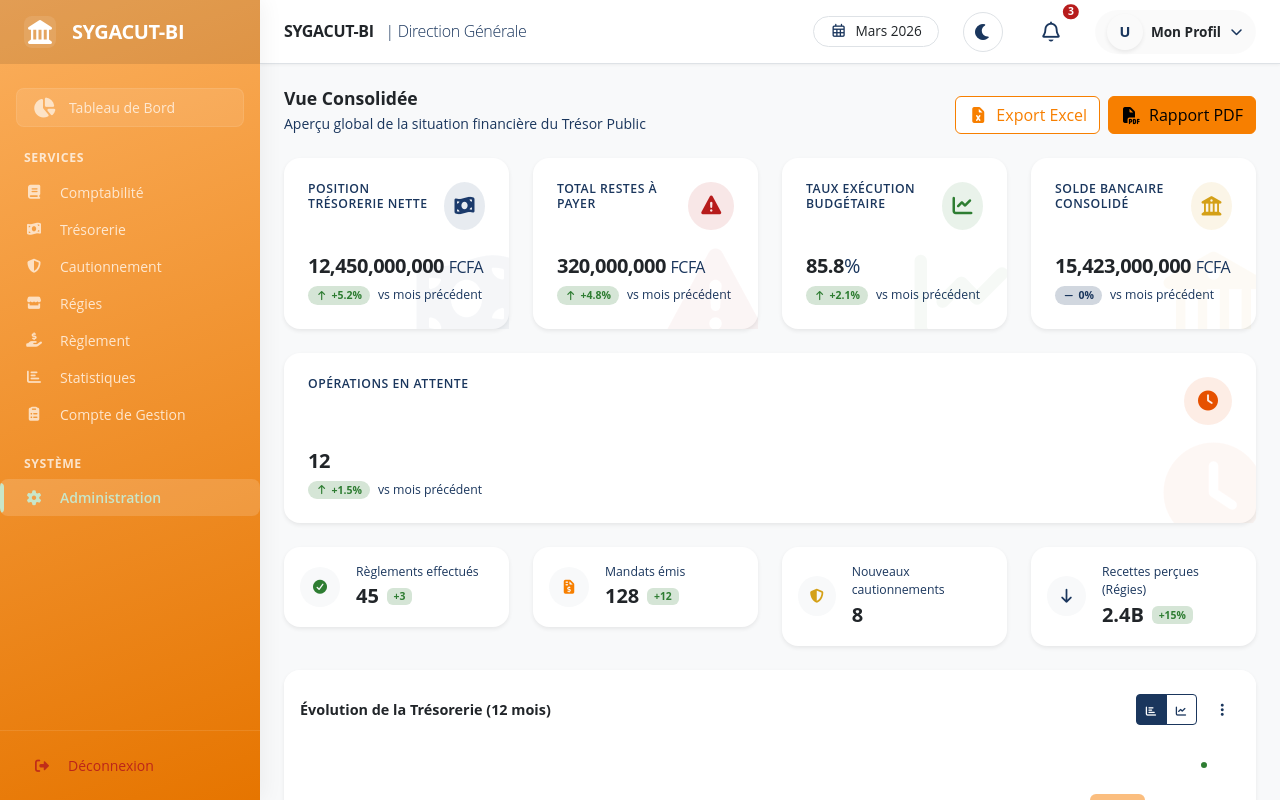
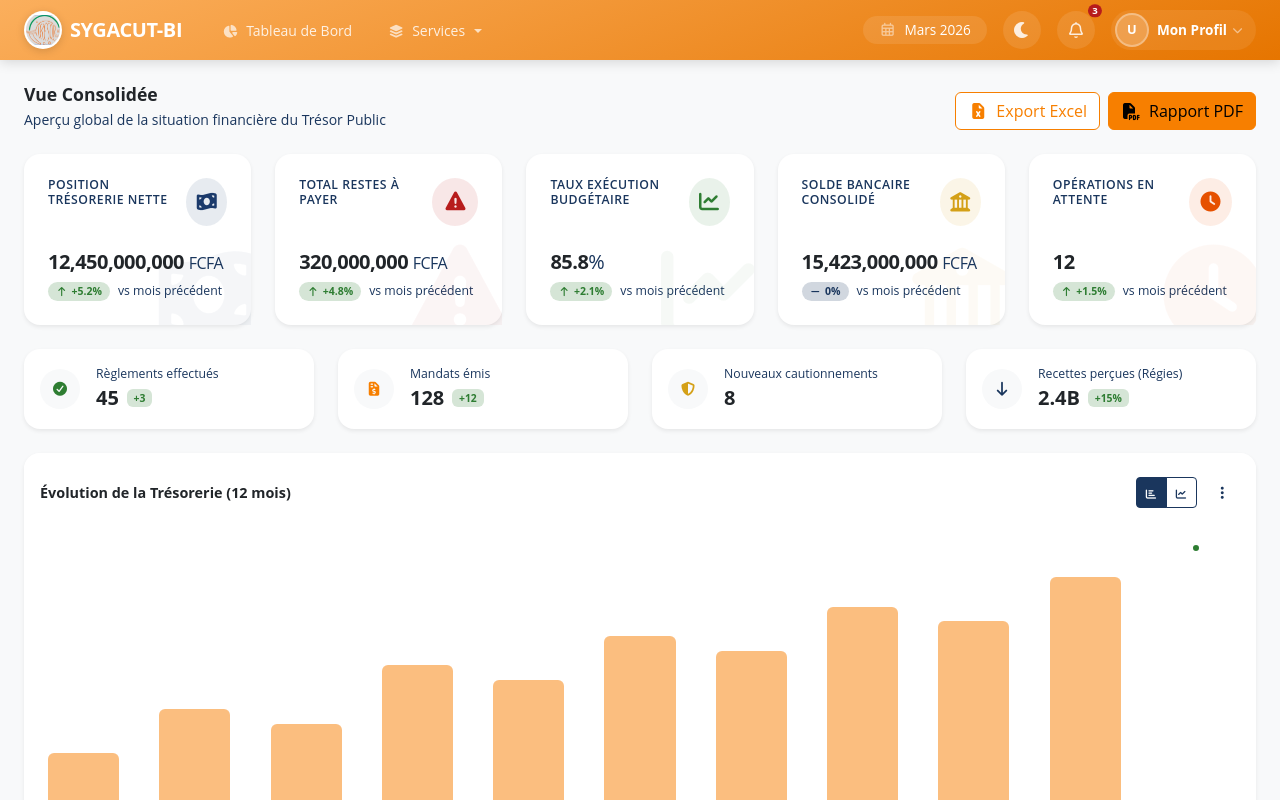
Before and after one commit to desyassemien/ACCTBI-UI, an Angular app: page /admin in a window 1280 px wide. Shown: the top 800 px of the page. Built offline with nearby package versions, Linux system fonts and the light colour scheme; sample sign-in values are in the browser's storage.

Commit message:
sygacut-bi layout horizontal

```diff
--- a/src/app/features/cautionnement/cautionnement.component.html
+++ b/src/app/features/cautionnement/cautionnement.component.html
@@ -32,7 +32,7 @@
                     <input type="radio" class="btn-check" name="btnradio" id="btnradio2" autocomplete="off"
                         [checked]="isDragDropMode" (change)="toggleMode('dragdrop')">
                     <label class="btn btn-outline-primary btn-sm px-3" for="btnradio2"><i
-                            class="fas fa-arrows-alt me-1"></i> Drag & Drop</label>
+                            class="fas fa-arrows-alt me-1"></i> Dynamique</label>
                 </div>
             </div>
 
--- a/src/app/features/regies/regies.component.html
+++ b/src/app/features/regies/regies.component.html
@@ -32,7 +32,7 @@
                     <input type="radio" class="btn-check" name="btnradio" id="btnradio2" autocomplete="off"
                         [checked]="isDragDropMode" (change)="toggleMode('dragdrop')">
                     <label class="btn btn-outline-primary btn-sm px-3" for="btnradio2"><i
-                            class="fas fa-arrows-alt me-1"></i> Drag & Drop</label>
+                            class="fas fa-arrows-alt me-1"></i> Dynamique</label>
                 </div>
             </div>
 
--- a/src/app/features/tresorerie/tresorerie.component.html
+++ b/src/app/features/tresorerie/tresorerie.component.html
@@ -45,7 +45,8 @@
                     <label class="btn btn-outline-primary btn-sm px-3" for="classicMode">Classique</label>
 
                     <input type="radio" class="btn-check" name="modeRadio" id="dragMode" [checked]="isDragDropMode" (change)="toggleMode('dragdrop')">
-                    <label class="btn btn-outline-primary btn-sm px-3" for="dragMode">Dynamique</label>
+                    <label class="btn btn-outline-primary btn-sm px-3" for="dragMode"><i
+                            class="fas fa-arrows-alt me-1"></i>Dynamique</label>
                 </div>
             </div>
 
--- a/src/app/layout/header/header.component.html
+++ b/src/app/layout/header/header.component.html
@@ -1,90 +1,122 @@
-<header
-    class="app-header d-flex align-items-center justify-content-between px-4 bg-surface border-bottom transition-all">
+<!-- Topbar Navigation — Falcon-inspired horizontal layout -->
+<nav class="topbar navbar navbar-expand-lg">
+    <div class="container-fluid px-3 px-lg-4">
 
-    <!-- Left Side: Mobile Toggle & Page Context -->
-    <div class="d-flex align-items-center">
-        <!-- Mobile Sidebar Toggle -->
-        <button class="btn btn-icon d-xl-none me-3" type="button" data-bs-toggle="offcanvas"
-            data-bs-target="#mobileSidebar" aria-controls="mobileSidebar">
-            <i class="fas fa-bars fs-5 text-secondary"></i>
-        </button>
+        <!-- Row 1: Logo + Hamburger + Right Actions -->
+        <div class="d-flex align-items-center w-100">
 
-        <!-- Optional: Breadcrumb or context title can go here based on route -->
-        <h5 class="mb-0 fw-bold d-none d-md-block text-primary-900 tracking-tight">SYGACUT-BI <span
-                class="fw-light text-secondary ms-2 fs-6">| Direction Générale</span></h5>
+            <!-- Logo -->
+            <a class="navbar-brand d-flex align-items-center me-4 text-decoration-none" routerLink="/dashboard">
+                <img src="img/logo-dgtcp.png" alt="DGTCP" class="brand-logo me-2" />
+                <span class="fs-5 fw-bold text-white tracking-tight">SYGACUT-BI</span>
+            </a>
+
+            <!-- Desktop Navigation (inline on lg+) -->
+            <div class="collapse navbar-collapse" id="topbarNavCollapse">
+                <ul class="navbar-nav me-auto gap-1">
+                    <!-- Dashboard -->
+                    <li class="nav-item">
+                        <a class="nav-link px-3 py-2 rounded-2" routerLink="/dashboard" routerLinkActive="active"
+                            [routerLinkActiveOptions]="{exact: true}">
+                            <i class="fas fa-chart-pie me-2"></i>Tableau de Bord
+                        </a>
+                    </li>
+
+                    <!-- Services Dropdown -->
+                    <li class="nav-item dropdown">
+                        <a class="nav-link dropdown-toggle px-3 py-2 rounded-2" href="#" role="button"
+                            data-bs-toggle="dropdown" aria-expanded="false"
+                            [class.active]="isServicesActive">
+                            <i class="fas fa-layer-group me-2"></i>Services
+                        </a>
+                        <div class="dropdown-menu dropdown-menu-services border-0 shadow-lg mt-1 rounded-3 py-2">
+                            @for (item of serviceItems; track item.path) {
+                            <a class="dropdown-item d-flex align-items-center px-3 py-2" [routerLink]="item.path"
+                                routerLinkActive="active-item">
+                                <i [class]="item.icon + ' me-3 text-secondary'" style="width: 18px; text-align: center;"></i>
+                                <span class="fw-medium">{{ item.label }}</span>
+                            </a>
+                            }
+                        </div>
+                    </li>
+
+                    <!-- Administration -->
+                    <!-- <li class="nav-item">
+                        <a class="nav-link px-3 py-2 rounded-2" routerLink="/admin" routerLinkActive="active">
+                            <i class="fas fa-cog me-2"></i>Administration
+                        </a>
+                    </li> -->
+                </ul>
             </div>
 
-    <!-- Right Side: Actions & Profile -->
-    <div class="d-flex align-items-center gap-3 gap-md-4">
+            <!-- Right Side Actions -->
+            <div class="d-flex align-items-center gap-2 gap-md-3 ms-auto">
 
-        <!-- Global Period Selector (Desktop only) -->
-        <div class="d-none d-lg-flex align-items-center bg-body px-3 py-1 rounded-pill border">
-            <i class="far fa-calendar-alt text-secondary me-2"></i>
-            <span class="fs-7 fw-medium text-dark">Mars 2026</span>
+                <!-- Global Period (Desktop) -->
+                <div class="d-none d-xl-flex align-items-center bg-white bg-opacity-10 px-3 py-1 rounded-pill">
+                    <i class="far fa-calendar-alt text-white-50 me-2"></i>
+                    <span class="fs-7 fw-medium text-white">Mars 2026</span>
                 </div>
 
                 <!-- Theme Toggle -->
-        <div class="position-relative cursor-pointer me-1">
-            <div class="btn-icon rounded-circle bg-body position-relative d-flex align-items-center justify-content-center border"
-                style="width: 40px; height: 40px;" (click)="toggleTheme()"
-                [title]="isDarkMode ? 'Passer en mode clair' : 'Passer en mode sombre'">
-                <i class="fs-6 text-secondary" [class.fas]="true" [class.fa-sun]="isDarkMode"
+                <button class="topbar-action-btn" (click)="toggleTheme()"
+                    [title]="isDarkMode ? 'Mode clair' : 'Mode sombre'">
+                    <i class="fs-6" [class.fas]="true" [class.fa-sun]="isDarkMode"
                         [class.fa-moon]="!isDarkMode"></i>
-            </div>
-        </div>
+                </button>
 
                 <!-- Notifications -->
-        <div class="position-relative cursor-pointer">
-            <div class="btn-icon rounded-circle bg-body position-relative d-flex align-items-center justify-content-center"
-                style="width: 40px; height: 40px;">
-                <i class="far fa-bell fs-5 text-secondary"></i>
+                <button class="topbar-action-btn position-relative">
+                    <i class="far fa-bell fs-6"></i>
                     @if (notificationCount > 0) {
                     <span
-                    class="position-absolute top-0 start-100 translate-middle badge rounded-pill bg-danger border border-2 border-white"
-                    style="font-size: 0.65rem; padding: 0.25em 0.5em;">
+                        class="position-absolute top-0 start-100 translate-middle badge rounded-pill bg-danger"
+                        style="font-size: 0.6rem; padding: 0.2em 0.45em;">
                         {{ notificationCount }}
-                    <span class="visually-hidden">notifications non lues</span>
                     </span>
                     }
-            </div>
-        </div>
+                </button>
 
                 <!-- User Profile Dropdown -->
                 <div class="dropdown">
-            <div class="btn btn-outline-secondary border-0 d-flex align-items-center gap-2 cursor-pointer user-select-none"
-                data-bs-toggle="dropdown" aria-expanded="false"
-                style="padding: 0.25rem 0.75rem; border-radius: 50px; background: rgba(0,0,0,0.02)">
-                <!-- Avatar -->
-                <div class="avatar-circle bg-primary-100 text-primary-700 fw-bold d-flex align-items-center justify-content-center rounded-circle shadow-sm"
-                    style="width: 36px; height: 36px; font-size: 0.9rem;">
+                    <button
+                        class="topbar-user-btn d-flex align-items-center gap-2"
+                        data-bs-toggle="dropdown" aria-expanded="false">
+                        <div class="avatar-circle">
                             {{ user()?.prenom?.charAt(0) || 'U' }}{{ user()?.nom?.charAt(0) || '' }}
                         </div>
+                        <div class="d-none d-md-flex align-items-center">
+                            <span class="fs-7 fw-bold text-white me-1">Mon Profil</span>
+                            <i class="fas fa-chevron-down fs-9 text-white-50"></i>
+                        </div>
+                    </button>
 
-                <!-- User Info (Desktop only) -->
-                <div class="d-none d-md-flex align-items-center lh-1 text-start">
-                    <span class="fs-7 fw-bold text-dark me-2">Mon Profil</span>
-                    <i class="fas fa-chevron-down fs-8 text-secondary"></i>
-                </div>
-            </div>
-
-            <!-- Dropdown Menu -->
-            <ul class="dropdown-menu dropdown-menu-end shadow-sm border-0 mt-2 rounded-3 py-2">
+                    <ul class="dropdown-menu dropdown-menu-end shadow-lg border-0 mt-2 rounded-3 py-2">
                         <li>
                             <div class="px-3 py-2 d-md-none border-bottom mb-2">
                                 <div class="fw-bold fs-7">{{ user()?.prenom }} {{ user()?.nom }}</div>
                                 <div class="text-secondary fs-8">{{ user()?.role }}</div>
                             </div>
                         </li>
-                <li><a class="dropdown-item py-2 px-3 fw-medium text-dark" routerLink="/profil"><i
-                            class="far fa-user me-2 text-secondary"></i> Mon Profil</a></li>
-                <li><a class="dropdown-item py-2 px-3 fw-medium text-dark" href="#"><i
-                            class="fas fa-cog me-2 text-secondary"></i> Paramètres</a></li>
+                        <li><a class="dropdown-item py-2 px-3 fw-medium" routerLink="/profil">
+                                <i class="far fa-user me-2 text-secondary"></i> Mon Profil</a></li>
+                        <li><a class="dropdown-item py-2 px-3 fw-medium" href="#">
+                                <i class="fas fa-cog me-2 text-secondary"></i> Paramètres</a></li>
                         <li>
                             <hr class="dropdown-divider my-2">
                         </li>
-                <li><button class="dropdown-item py-2 px-3 fw-medium text-danger" (click)="logout()"><i
-                            class="fas fa-sign-out-alt me-2"></i> Déconnexion</button></li>
+                        <li><button class="dropdown-item py-2 px-3 fw-medium text-danger" (click)="logout()">
+                                <i class="fas fa-sign-out-alt me-2"></i> Déconnexion</button></li>
                     </ul>
                 </div>
+
+                <!-- Mobile Hamburger Toggle -->
+                <button class="navbar-toggler d-lg-none ms-1" type="button" data-bs-toggle="collapse"
+                    data-bs-target="#topbarNavCollapse" aria-controls="topbarNavCollapse" aria-expanded="false"
+                    aria-label="Toggle navigation">
+                    <i class="fas fa-bars text-white fs-5"></i>
+                </button>
             </div>
-</header>
+        </div>
+    </div>
+</nav>
--- a/src/app/layout/header/header.component.scss
+++ b/src/app/layout/header/header.component.scss
@@ -1,48 +1,191 @@
-.app-header {
-    height: 64px;
+// ============================================
+// TOPBAR — Falcon-inspired horizontal navbar
+// ============================================
+
+.topbar {
+    background: var(--sidebar-bg); // Reuse the existing sidebar gradient
     position: sticky;
     top: 0;
-    z-index: 900;
-    background-color: var(--surface);
-    border-bottom-color: var(--border) !important;
-    box-shadow: 0 1px 3px rgba(0, 0, 0, 0.05);
+    z-index: 1030;
+    box-shadow: 0 2px 12px rgba(0, 0, 0, 0.15);
+    min-height: 60px;
+    padding: 0;
 
-    .btn-icon {
-        border: none;
-        background: transparent;
+    // ---- Brand / Logo ----
+    .brand-logo {
+        width: 38px;
+        height: 38px;
+        object-fit: contain;
+        border-radius: 50%;
+        background: #ffffff;
+        padding: 2px;
+        box-shadow: 0 2px 8px rgba(0, 0, 0, 0.15);
+        transition: transform 0.2s, box-shadow 0.2s;
+    }
+
+    .navbar-brand:hover .brand-logo {
+        transform: scale(1.08);
+        box-shadow: 0 4px 12px rgba(0, 0, 0, 0.2);
+    }
+
+    // ---- Navigation Links ----
+    .navbar-nav {
+        .nav-link {
+            color: rgba(255, 255, 255, 0.85);
+            font-size: 0.875rem;
+            font-weight: 500;
             transition: all 0.2s ease;
+            position: relative;
+            white-space: nowrap;
+
+            i {
+                font-size: 0.8rem;
+                opacity: 0.8;
+                transition: opacity 0.2s;
+            }
 
             &:hover {
-            background-color: var(--bg-body) !important;
+                color: #ffffff;
+                background: rgba(255, 255, 255, 0.12);
+
+                i {
+                    opacity: 1;
+                }
+            }
+
+            &.active {
+                color: #ffffff;
+                background: rgba(255, 255, 255, 0.18);
+                font-weight: 600;
+
+                &::after {
+                    content: '';
+                    position: absolute;
+                    bottom: -2px;
+                    left: 50%;
+                    transform: translateX(-50%);
+                    width: 60%;
+                    height: 3px;
+                    background: #ffffff;
+                    border-radius: 3px 3px 0 0;
+                }
+
+                i {
+                    opacity: 1;
+                }
+            }
+
+            // Dropdown caret styling
+            &.dropdown-toggle::after {
+                margin-left: 0.35em;
+                vertical-align: 0.15em;
+                border-top-color: rgba(255, 255, 255, 0.7);
+            }
+        }
+    }
+
+    // ---- Services Dropdown ----
+    .dropdown-menu-services {
+        min-width: 260px;
+        animation: fadeInDown 0.2s ease-out;
+
+        .dropdown-item {
+            font-size: 0.875rem;
+            border-radius: 6px;
+            margin: 0 6px;
+            transition: all 0.15s ease;
+
+            &:hover {
+                background-color: var(--primary-100);
+                color: var(--primary-700);
+
+                i {
+                    color: var(--primary-700) !important;
+                }
+            }
+
+            &.active-item {
+                background-color: var(--primary-100);
+                color: var(--primary-700);
+                font-weight: 600;
 
                 i {
                     color: var(--primary-700) !important;
                 }
             }
         }
+    }
 
-    .cursor-pointer {
+    // ---- Right-side Action Buttons ----
+    .topbar-action-btn {
+        width: 38px;
+        height: 38px;
+        border: none;
+        background: rgba(255, 255, 255, 0.1);
+        border-radius: 50%;
+        color: rgba(255, 255, 255, 0.85);
+        display: flex;
+        align-items: center;
+        justify-content: center;
         cursor: pointer;
+        transition: all 0.2s ease;
+
+        &:hover {
+            background: rgba(255, 255, 255, 0.22);
+            color: #ffffff;
+            transform: scale(1.05);
+        }
+    }
+
+    // ---- User Profile Button ----
+    .topbar-user-btn {
+        border: none;
+        background: rgba(255, 255, 255, 0.08);
+        border-radius: 50px;
+        padding: 0.2rem 0.75rem 0.2rem 0.25rem;
+        cursor: pointer;
+        transition: all 0.2s ease;
+
+        &:hover {
+            background: rgba(255, 255, 255, 0.18);
+        }
+
+        // Hide default BS dropdown caret
+        &::after {
+            display: none;
         }
 
         .avatar-circle {
-        transition: all 0.2s ease;
+            width: 34px;
+            height: 34px;
+            display: flex;
+            align-items: center;
+            justify-content: center;
+            border-radius: 50%;
+            background: rgba(255, 255, 255, 0.2);
+            color: #ffffff;
+            font-weight: 700;
+            font-size: 0.8rem;
+            border: 2px solid rgba(255, 255, 255, 0.3);
+            transition: border-color 0.2s;
         }
 
-    .dropdown-toggle::after {
-        display: none; // Hide default bootstrap caret
+        &:hover .avatar-circle {
+            border-color: rgba(255, 255, 255, 0.6);
+        }
     }
 
+    // ---- General Dropdown menus ----
     .dropdown-menu {
         min-width: 200px;
-        animation: fadeInDropdown 0.2s ease-out;
+        animation: fadeInDown 0.2s ease-out;
 
         .dropdown-item {
             font-size: 0.875rem;
-            transition: all 0.2s ease;
+            transition: all 0.15s ease;
 
             &:hover {
-                background-color: var(--bg-body);
+                background-color: var(--bg-body, #f8f9fa);
                 color: var(--primary-700) !important;
 
                 i {
@@ -52,16 +195,86 @@
 
             &.text-danger:hover {
                 background-color: #FEF2F2;
-                color: var(--danger) !important;
+                color: var(--danger, #dc3545) !important;
+            }
+        }
+    }
+
+    // ---- Hamburger toggle ----
+    .navbar-toggler {
+        border: none;
+        padding: 0.4rem;
+        background: rgba(255, 255, 255, 0.1);
+        border-radius: 8px;
+        transition: background 0.2s;
+
+        &:hover {
+            background: rgba(255, 255, 255, 0.2);
+        }
+
+        &:focus {
+            box-shadow: none;
+        }
+    }
+
+    // ---- Collapse menu on mobile ----
+    .navbar-collapse {
+        @media (max-width: 991.98px) {
+            position: absolute;
+            top: 100%;
+            left: 0;
+            right: 0;
+            background: var(--sidebar-bg);
+            padding: 0.75rem 1rem;
+            box-shadow: 0 8px 20px rgba(0, 0, 0, 0.15);
+            border-bottom-left-radius: 12px;
+            border-bottom-right-radius: 12px;
+
+            .navbar-nav {
+                gap: 0.25rem !important;
+
+                .nav-link {
+                    padding: 0.6rem 1rem;
+                    border-radius: 8px;
+
+                    &.active::after {
+                        display: none; // No bottom bar on mobile
+                    }
+                }
+            }
+
+            // Mobile dropdown
+            .dropdown-menu-services {
+                background: rgba(255, 255, 255, 0.08);
+                border: none;
+                box-shadow: none;
+                margin: 0;
+                padding: 0.25rem 0 0.25rem 1rem;
+
+                .dropdown-item {
+                    color: rgba(255, 255, 255, 0.85);
+                    margin: 0;
+
+                    &:hover,
+                    &.active-item {
+                        background: rgba(255, 255, 255, 0.12);
+                        color: #ffffff;
+
+                        i {
+                            color: rgba(255, 255, 255, 0.9) !important;
+                        }
+                    }
+                }
             }
         }
     }
 }
 
-@keyframes fadeInDropdown {
+// ---- Animations ----
+@keyframes fadeInDown {
     from {
         opacity: 0;
-        transform: translateY(-10px);
+        transform: translateY(-8px);
     }
 
     to {
@@ -69,3 +282,12 @@
         transform: translateY(0);
     }
 }
+
+// ---- Utilities ----
+.text-white-50 {
+    color: rgba(255, 255, 255, 0.5) !important;
+}
+
+.bg-opacity-10 {
+    background-color: rgba(255, 255, 255, 0.1) !important;
+}
--- a/src/app/layout/header/header.component.ts
+++ b/src/app/layout/header/header.component.ts
@@ -1,26 +1,34 @@
-import { Component, computed, inject } from '@angular/core';
+import { Component, inject } from '@angular/core';
+import { Router, RouterLink, RouterLinkActive } from '@angular/router';
 import { AuthService } from '../../core/services/auth.service';
 
 @Component({
     selector: 'app-header',
     standalone: true,
-    imports: [],
+    imports: [RouterLink, RouterLinkActive],
     templateUrl: './header.component.html',
     styleUrl: './header.component.scss'
 })
 export class HeaderComponent {
     private authService = inject(AuthService);
+    private router = inject(Router);
 
-    // Use computed to easily bind signals to the template
     user = this.authService.currentUser;
-
-    // Fake notifications for UI
     notificationCount = 3;
-
     isDarkMode = false;
 
+    // Navigation items (moved from sidebar)
+    readonly serviceItems = [
+        { path: '/comptabilite', icon: 'fas fa-book', label: 'Comptabilité' },
+        { path: '/tresorerie', icon: 'fas fa-money-bill-wave', label: 'Trésorerie' },
+        { path: '/cautionnement', icon: 'fas fa-shield-alt', label: 'Cautionnement' },
+        { path: '/regies', icon: 'fas fa-store', label: 'Régies' },
+        { path: '/reglement', icon: 'fas fa-hand-holding-usd', label: 'Règlement' },
+        { path: '/statistiques', icon: 'fas fa-chart-bar', label: 'Statistiques' },
+        { path: '/compte-gestion', icon: 'fas fa-clipboard-list', label: 'Compte de Gestion' }
+    ];
+
     constructor() {
-        // Initialize theme based on localStorage or system preference
         const savedTheme = localStorage.getItem('theme');
         if (savedTheme) {
             this.isDarkMode = savedTheme === 'dark';
@@ -29,6 +37,12 @@ export class HeaderComponent {
             this.isDarkMode = true;
             this.applyTheme();
         }
+    }
+
+    /** Check if any service route is currently active (for dropdown highlight) */
+    get isServicesActive(): boolean {
+        const url = this.router.url;
+        return this.serviceItems.some(item => url.startsWith(item.path));
     }
 
     toggleTheme() {
--- a/src/app/layout/main-layout/main-layout.component.html
+++ b/src/app/layout/main-layout/main-layout.component.html
@@ -1,16 +1,10 @@
-<div class="app-wrapper d-flex flex-column flex-xl-row min-vh-100">
+<div class="app-wrapper d-flex flex-column min-vh-100">
 
-    <!-- Sidebar -->
-    <app-sidebar></app-sidebar>
+    <!-- Topbar Header with Navigation -->
+    <app-header></app-header>
 
-    <!-- Main Content Area -->
-    <div class="main-content flex-grow-1 d-flex flex-column transition-all">
-        <!-- Header -->
-        <app-header></app-header>
-
-        <!-- Page Content (Router Outlet) -->
-        <main class="page-content flex-grow-1 p-3 p-md-4">
-            <router-outlet></router-outlet>
-        </main>
-    </div>
+    <!-- Page Content (Router Outlet) -->
+    <main class="page-content flex-grow-1 p-3 p-md-4">
+        <router-outlet></router-outlet>
+    </main>
 </div>
--- a/src/app/layout/main-layout/main-layout.component.scss
+++ b/src/app/layout/main-layout/main-layout.component.scss
@@ -2,20 +2,7 @@
     background-color: var(--bg-body);
 }
 
-.main-content {
-
-    // Add margin on desktop to accommodate fixed sidebar
-    @media (min-width: 1200px) {
-        margin-left: 260px; // Same as sidebar width
-    }
-}
-
 .page-content {
-    // Ensures content doesn't overflow horizontally
     overflow-x: hidden;
     max-width: 100vw;
-
-    @media (min-width: 1200px) {
-        max-width: calc(100vw - 260px);
-    }
 }
--- a/src/app/layout/main-layout/main-layout.component.ts
+++ b/src/app/layout/main-layout/main-layout.component.ts
@@ -1,12 +1,11 @@
 import { Component } from '@angular/core';
 import { RouterOutlet } from '@angular/router';
 import { HeaderComponent } from '../header/header.component';
-import { SidebarComponent } from '../sidebar/sidebar.component';
 
 @Component({
     selector: 'app-main-layout',
     standalone: true,
-    imports: [RouterOutlet, HeaderComponent, SidebarComponent],
+    imports: [RouterOutlet, HeaderComponent],
     templateUrl: './main-layout.component.html',
     styleUrl: './main-layout.component.scss'
 })
```
Also changed, not shown: public/img/logo-dgtcp.png (added). Lines whose indentation alone changed are shown as unchanged.
